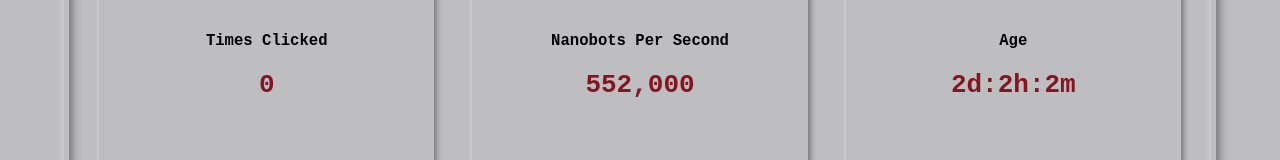
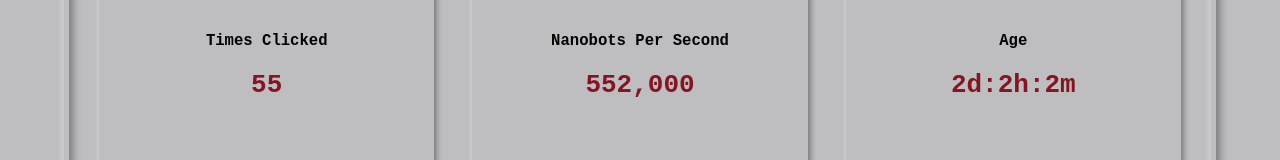
Before and after one commit to Robby-Codes/Nanobot-Factory, a React (Create React App) app in the folder nanobot-factory/: page / in a window 1280 px wide. Shown: the part 1763-1923 px from the top of the page. Built offline with nearby package versions, Linux system fonts and the light colour scheme.

Commit message:
Manual Upgrade Functionality

```diff
--- a/nanobot-factory/src/App.js
+++ b/nanobot-factory/src/App.js
@@ -1,15 +1,7 @@
-import Clicker from "./main/clicker section";
-import Upgrade from "./main/upgrade section";
-import Stats from "./main/stats section";
+import HomePage from "./main/home section";
 
 function App() {
-  return (
-    <>
-      <Clicker />
-      <Upgrade />
-      <Stats />
-    </>
-  );
+  return <HomePage />;
 }
 
 export default App;
--- a/nanobot-factory/src/main/clicker section/index.js
+++ b/nanobot-factory/src/main/home section/index.js
@@ -4,6 +4,17 @@ import { data } from "../other/data";
 import { smoothScroll } from "../other/smoothscroll";
 import "./clicker.css";
 import img from "../../assets/click-icon-1.png";
+import UpgradeSection from "../upgrade section";
+
+// We will use either prop drilling or use context //
+
+const HomePage = () => {
+  return (
+    <>
+      <Clicker />
+    </>
+  );
+};
 
 const Clicker = () => {
   const [Amount, setAmount] = useState(0);
@@ -13,6 +24,7 @@ const Clicker = () => {
     setAmount(data.current_amount);
   };
   return (
+    <>
       <div
         className="clicker-container"
         id="clicker"
@@ -23,6 +35,8 @@ const Clicker = () => {
           <img className="click-icon" src={img} />
         </button>
       </div>
+      <UpgradeSection updateamount={() => setAmount(data.current_amount)} />
+    </>
   );
 };
 
@@ -39,4 +53,4 @@ const Count = (props) => {
   );
 };
 
-export default Clicker;
+export default HomePage;
--- a/nanobot-factory/src/main/other/data.js
+++ b/nanobot-factory/src/main/other/data.js
@@ -2,6 +2,7 @@ export const data = {
   total_clicks: 0,
   //////////////////////////////////////////////////
   current_amount: 0,
+  //////////////////////////////////////////////////
   manual_value: 1,
   manual_price: 20,
 };
--- a/nanobot-factory/src/main/stats section/index.js
+++ b/nanobot-factory/src/main/stats section/index.js
@@ -4,13 +4,7 @@ import { data } from "../other/data";
 import { smoothScroll } from "../other/smoothscroll";
 import "./stats.css";
 
-const Stats = () => {
-  const [clicks, setClicks] = useState(data.total_clicks);
-  useEffect(() => {
-    if (clicks != data.total_clicks) {
-      setClicks = data.total_clicks;
-    }
-  }, [data.total_clicks]);
+const StatsSection = () => {
   return (
     <>
       <div
@@ -22,7 +16,7 @@ const Stats = () => {
           <div>
             <div>
               <p>Times Clicked</p>
-              <h1>{clicks}</h1>
+              <h1>55</h1>
             </div>
             <div>
               <p>Nanobots Per Second</p>
@@ -53,4 +47,4 @@ const Stats = () => {
   );
 };
 
-export default Stats;
+export default StatsSection;
--- a/nanobot-factory/src/main/upgrade section/index.js
+++ b/nanobot-factory/src/main/upgrade section/index.js
@@ -7,10 +7,16 @@ import super_img from "../../assets/supernano.png";
 import click_img from "../../assets/click.png";
 import factory_img from "../../assets/factory.png";
 import swarm_img from "../../assets/swarm.png";
+import StatsSection from "../stats section";
 
-const Upgrade = () => {
+const UpgradeSection = ({ updateamount }) => {
+  return <Upgrade update={updateamount} />;
+};
+
+const Upgrade = ({ update }) => {
   const [mprice, setMPrice] = useState(data.manual_price);
   return (
+    <>
       <div
         className="upgrade-container"
         id="upgrades"
@@ -25,6 +31,7 @@ const Upgrade = () => {
           at a time."
           price={mprice}
           updatePrice={() => setMPrice(data.manual_price)}
+          update={update}
         />
         <DifferentUpgrades
           img={super_img}
@@ -45,6 +52,8 @@ const Upgrade = () => {
           of finding materials and replicating!"
         />
       </div>
+      <StatsSection />
+    </>
   );
 };
 
@@ -54,6 +63,7 @@ const DifferentUpgrades = ({
   description,
   price = 0,
   updatePrice,
+  update,
 }) => {
   const handleClick = () => {
     if (data.current_amount >= price) {
@@ -61,6 +71,7 @@ const DifferentUpgrades = ({
       data.manual_value += 1;
       data.manual_price *= 1.5;
       updatePrice();
+      update();
       console.log(data);
     }
   };
@@ -79,4 +90,4 @@ const DifferentUpgrades = ({
   );
 };
 
-export default Upgrade;
+export default UpgradeSection;
```
Also changed, not shown: nanobot-factory/src/main/home section/clicker.css (renamed from nanobot-factory/src/main/clicker section/clicker.css), 1 other file (tests, documents, lock files or other folders). Lines whose indentation alone changed are shown as unchanged.
